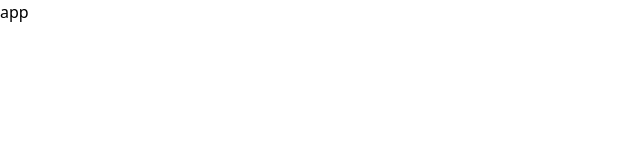
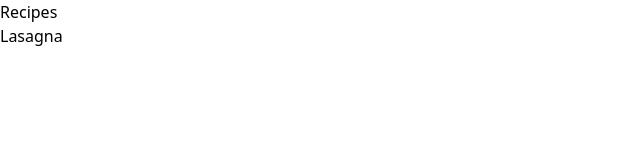
Before and after one commit to vestbroyek/recipes, a React (Create React App) app: page / in a window 1280 px wide. Shown: the top 160 px of the page, without its empty margins (0-640 px from the left). Built offline with nearby package versions, Linux system fonts and the light colour scheme.

Commit message:
Add initial components setup

```diff
--- a/src/App.js
+++ b/src/App.js
@@ -1,5 +1,12 @@
+import RecipesList from "./components/RecipesList";
+
 function App() {
-    return "app";
+    return (
+        <div>
+            <h1>Recipes</h1>
+            <RecipesList/>
+        </div>
+    );
 }
 
 export default App;
--- /dev/null
+++ b/src/components/Recipe.js
@@ -0,0 +1,7 @@
+function Recipe({ recipe }) {
+    let content = <h3>{recipe.title}</h3>;
+
+    return <div>{content}</div>
+}
+
+export default Recipe;
--- /dev/null
+++ b/src/components/RecipesList.js
@@ -0,0 +1,25 @@
+import Recipe from "./Recipe";
+
+function RecipesList() {
+    // hardcode for now
+    const recipes = [{
+        id: 1,
+        title: "Lasagna",
+        ingredients: ["1 egg", "2 cheese"],
+        method: "Lorem ipsum",
+        notes: "Ipsum lorem",
+        rating: 4
+    }]
+
+    const renderedRecipes = recipes.map((recipe) => {
+        return <Recipe key={recipe.id} recipe={recipe} />;
+    })
+
+    return (
+        <div>
+            {renderedRecipes}
+        </div>
+    );
+}
+
+export default RecipesList;
```
